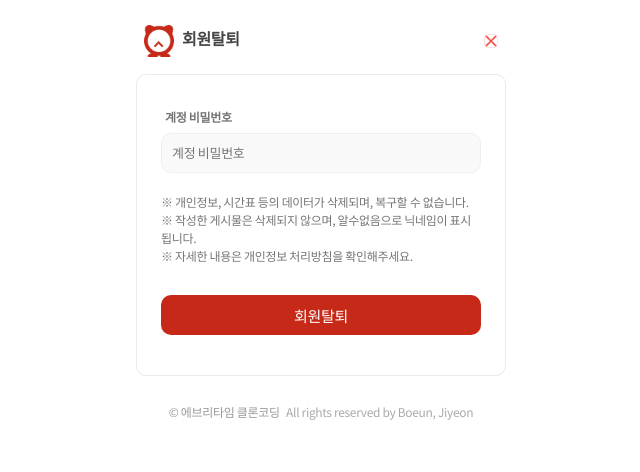
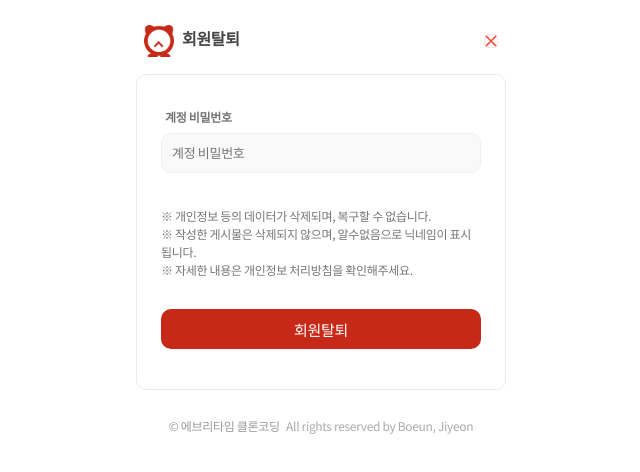
Before and after one commit to ansh9436/v1-fe, a React (Create React App) app: page /mypage/withdrawal in a window 1280 px wide. Shown: the top 472 px of the page, without its empty margins (319-959 px from the left). Built offline with nearby package versions, Linux system fonts and the light colour scheme.

Commit message:
마이페이지 수정

```diff
--- a/src/components/Register/RegisterInput.js
+++ b/src/components/Register/RegisterInput.js
@@ -1,7 +1,7 @@
 import React from "react";
 import "./RegisterInput.scss";
 
-const RegisterInput = ({labelName, name, type, placeholder, onChange, value,}) => (
+const RegisterInput = ({labelName, name, type, placeholder, onChange, value,autoComplete}) => (
     <label className='styledLabel'>
         {labelName}
         <input className='styledInput'
@@ -10,6 +10,7 @@ const RegisterInput = ({labelName, name, type, placeholder, onChange, value,}) =
                placeholder={placeholder}
                onChange={onChange}
                value={value}
+               autoComplete={autoComplete}
         />
     </label>
 )
--- a/src/pages/Login.js
+++ b/src/pages/Login.js
@@ -100,7 +100,7 @@ const Login = () => {
                             <button className='styledButton' type="submit">로그인</button>
                         </form>
                         <div className='styledDiv'>
-                            <Link to="./register">
+                            <Link to="../register">
                                 <span className='styledSpan'>에브리타임에 처음이신가요?</span>회원가입
                             </Link>
                         </div>
--- a/src/pages/MypageNickname.js
+++ b/src/pages/MypageNickname.js
@@ -7,15 +7,13 @@ import StyledBox from '../components/Style/StyledBox';
 import MyPageTitle from '../components/Style/MyPageTitle';
 import MyPageInput from '../components/Style/MyPageInput';
 import MyPageButton from '../components/Style/MyPageButton';
-import { useNavigate } from "react-router-dom";
 import { toast, ToastContainer } from "react-toastify";
 import "react-toastify/dist/ReactToastify.css";
 import { Formik } from "formik";
 import * as Yup from "yup";
 
 const MypageNickname = () => {
-    const navigate = useNavigate();
-    const { user_nick } = jwtUtils.getUser();
+    let { user_nick } = jwtUtils.getUser();
 
     const nickAlert = {
         color: '#757575',
@@ -55,18 +53,18 @@ const MypageNickname = () => {
                                 change_nick: change_nick,
                                 type: 'nick'
             })
-            .then(res => {
-                if(res.data.success) {
-                    jwtUtils.clearToken();
-                    toast.success(<h3>닉네임 변경 완료되었습니다.<br/>다시 로그인 하세요😎</h3>, {
+            .then(async res => {
+                if (res.data.success) {
+                    toast.success(<h3>닉네임 변경 완료되었습니다.😎</h3>, {
                         position: "top-center",
                         autoClose: 2000
                     });
-                    setTimeout(()=> {
-                        navigate("/login");
-                    }, 2000);
+                    values.change_nick = '';
+                    values.user_passwd = '';
+                    user_nick = change_nick;
+                    return await jwtUtils.tokenPublish();
                 } else {
-                    if(res.data.message === 'MypagePasswordNotCompare') {
+                    if (res.data.message === 'MypagePasswordNotCompare') {
                         toast.error(<h3>비밀번호가 일치하지 않습니다.</h3>, {
                             position: "top-center",
                         });
@@ -101,8 +99,9 @@ const MypageNickname = () => {
                     <StyledBox lineHeight="40px">
                         <ToastContainer/>
                         <form onSubmit={handleSubmit}>
-                            <MyPageTitle>기존의 닉네임은 '{user_nick}' 입니다. <br />새로운 닉네임 변경하세요</MyPageTitle>
+                            <MyPageTitle>기존의 닉네임은 <><font color='blue'>{user_nick}</font></> 입니다.</MyPageTitle>
                             <MyPageInput
+                                type='text'
                                 placeholder="변경할 닉네임"
                                 name="change_nick"
                                 onChange={handleChange}
@@ -118,6 +117,7 @@ const MypageNickname = () => {
                                 placeholder="계정 비밀번호"
                                 onChange={handleChange}
                                 value={values.user_passwd}
+                                autoComplete='new-password'
                             />
                             <div style={errorMessage}>
                                 {errors.user_passwd}
--- a/src/pages/MypagePasswd.js
+++ b/src/pages/MypagePasswd.js
@@ -8,12 +8,8 @@ import MyPageInput from '../components/Style/MyPageInput';
 import MyPageButton from '../components/Style/MyPageButton';
 import * as Yup from "yup";
 import { Formik } from "formik";
-import { useNavigate } from "react-router-dom";
 import { toast, ToastContainer } from "react-toastify";
-import {jwtUtils} from "../commons/utils";
-
 const MypagePasswd = () => {
-    const navigate = useNavigate();
 
     const titleBox = {
         display: 'flex',
@@ -34,7 +30,7 @@ const MypagePasswd = () => {
     };
     const passwdAlert = {
         color: '#999',
-        fontsize: '12px',
+        fontSize: '12px',
         lineHeight: '18px',
         marginTop: '20px'
     };
@@ -70,14 +66,13 @@ const MypagePasswd = () => {
             })
             .then((res) => {
                 if(res.data.success) {
-                    jwtUtils.clearToken();
-                    toast.success(<h3>비밀번호가 변경 완료되었습니다.<br/>다시 로그인 하세요😎</h3>, {
+                    toast.success(<h3>비밀번호가 변경 완료되었습니다.😎</h3>, {
                         position: "top-center",
                         autoClose: 2000
                     });
-                    setTimeout(()=> {
-                        navigate("/login");
-                    }, 2000);
+                    values.change_passwd = "";
+                    values.change_passwd2 =  "";
+                    values.user_passwd = "";
                 } else {
                     if(res.data.message === 'MypagePasswordNotCompare') {
                         toast.error(<h3>비밀번호가 일치하지 않습니다.</h3>, {
--- a/src/pages/MypageWithdrawal.js
+++ b/src/pages/MypageWithdrawal.js
@@ -1,4 +1,4 @@
-import React, { useState } from 'react';
+import React from 'react';
 import api from '../commons/api';
 import Header from '../components/Common/Header';
 import Footer from '../components/Common/Footer';
@@ -6,8 +6,13 @@ import StyledBox from '../components/Style/StyledBox';
 import MyPageTitle from '../components/Style/MyPageTitle';
 import MyPageInput from '../components/Style/MyPageInput';
 import MyPageButton from '../components/Style/MyPageButton';
+import { useNavigate } from "react-router-dom";
+import * as Yup from "yup";
+import { Formik } from "formik";
+import { toast, ToastContainer } from "react-toastify";
 
 const MypageWithdrawal = () => {
+    const navigate = useNavigate();
     const wAlert = {
         color: '#757575',
         fontSize: '12px',
@@ -15,27 +20,38 @@ const MypageWithdrawal = () => {
         lineHeight: '18px',
         marginTop: '16px'
     };
-    const [CurrentPassword, setCurrentPassword] = useState("");
-    const userFrom = localStorage.getItem('userId');
-    const onChangeHandler = (e) => {
-        setCurrentPassword(e.currentTarget.value);
-    }
-    const onSubmitHandler = (e) => {
-        e.preventDefault();
-        let body = {
-            _id: userFrom,
-            password: CurrentPassword
-        }
-        api.post('/user/withdrawal', body)
-            .then((response) => {
-                if(!response.data.success) {
-                    alert(response.data.message);
+    const errorMessage = {
+        padding: '7px 10px',
+        fontSize: '0.7rem',
+        color: 'red',
+        fontWeight: 'bold'
+    };
+    const validationSchema = Yup.object().shape({
+        user_passwd: Yup.string()
+            .required("비밀번호를 입력하세요!"),
+    });
+    const onSubmitWithdrawal = async (values) => {
+        const {user_passwd} = values;
+        await api.delete('/api/mypage', {data: {user_passwd: user_passwd}})
+            .then((res) => {
+                if (res.data.success) {
+                    toast.success(<h3>탈퇴 처리가 완료되었습니다.😎</h3>, {
+                        position: "top-center",
+                        autoClose: 2000
+                    });
+                    setTimeout(() => {
+                        navigate("/login");
+                    }, 2000);
                 } else {
-                    if(response.data.success) {
-                        alert("회원탈퇴가 완료되었습니다.");
-                        window.location.href("/");
+                    if (res.data.message === 'MypagePasswordNotCompare') {
+                        toast.error(<h3>비밀번호가 일치하지 않습니다.</h3>, {
+                            position: "top-center",
+                        });
                     } else {
-                        alert("회원탈퇴에 실패했습니다.")
+                        console.error(res.data.message);
+                        toast.error(<h3>탈퇴 처리 중 에러가 발생했습니다.<br/>다시 시도 하세요</h3>, {
+                            position: "top-center",
+                        });
                     }
                 }
             })
@@ -43,24 +59,38 @@ const MypageWithdrawal = () => {
 
     return (
         <>
-            <Header title='회원탈퇴' topLink="/board" isBackButton={true} />
+            <Header title='회원탈퇴' topLink="/board" isBackButton={true}/>
+            <Formik
+                initialValues={{
+                    user_passwd: ""
+                }}
+                validationSchema={validationSchema}
+                onSubmit={onSubmitWithdrawal}
+            >
+                {({values, handleSubmit, handleChange, errors}) => (
                     <StyledBox>
-                <form onSubmit={onSubmitHandler}>
+                        <ToastContainer/>
                         <MyPageTitle>계정 비밀번호</MyPageTitle>
+                        <form onSubmit={handleSubmit}>
                             <MyPageInput
                                 type="password"
                                 placeholder="계정 비밀번호"
-                        value={CurrentPassword}
-                        onChange={onChangeHandler}
+                                value={values.user_passwd}
+                                onChange={handleChange}
                             />
+                            <div style={errorMessage}>
+                                {errors.user_passwd}
+                            </div>
                             <p style={wAlert}>
-                        ※ 개인정보, 시간표 등의 데이터가 삭제되며, 복구할 수 없습니다.
+                                ※ 개인정보 등의 데이터가 삭제되며, 복구할 수 없습니다.
                                 <br/> ※ 작성한 게시물은 삭제되지 않으며, 알수없음으로 닉네임이 표시됩니다.
                                 <br/> ※ 자세한 내용은 개인정보 처리방침을 확인해주세요.
                             </p>
                             <MyPageButton type="submit">회원탈퇴</MyPageButton>
                         </form>
                     </StyledBox>
+                )}
+            </Formik>
             <Footer/>
         </>
     )
--- a/src/pages/Register.js
+++ b/src/pages/Register.js
@@ -125,7 +125,7 @@ const Register = () => {
                 <StyledContainer>
                     <ToastContainer/>
                     <div>
-                        <Header link={"./"} title="회원가입" backbutton={true} />
+                        <Header link={"./"} title="회원가입" isBackButton={true} />
                         <StyledBox padding="18px 16px" lineHeight="20px">
                             <form onSubmit={handleSubmit}>
                                 <RegisterInput
@@ -135,6 +135,7 @@ const Register = () => {
                                     placeholder="이메일"
                                     onChange={handleChange}
                                     value={values.user_email}
+                                    autoComplete='off'
                                 />
                                 <div className="error-message">
                                     {errors.user_email}
@@ -146,6 +147,7 @@ const Register = () => {
                                     placeholder="비밀번호"
                                     onChange={handleChange}
                                     value={values.user_passwd}
+                                    autoComplete='new-password'
                                 />
                                 <div className="error-message">
                                     {errors.user_passwd}
@@ -157,6 +159,7 @@ const Register = () => {
                                     placeholder="비밀번호 확인"
                                     onChange={handleChange}
                                     value={values.user_passwd2}
+                                    autoComplete='new-password'
                                 />
                                 <div className="error-message">
                                     {errors.user_passwd2}
@@ -168,6 +171,7 @@ const Register = () => {
                                     placeholder="닉네임"
                                     onChange={handleChange}
                                     value={values.user_nick}
+                                    autoComplete='off'
                                 />
                                 <div className="error-message">
                                     {errors.user_nick}
```
Also changed, not shown: src/components/Common/Header.js (+6 -2 lines), src/pages/MypageBoard.js (+16 -14 lines), src/pages/MypageEmail.js (+13 -12 lines). Lines whose indentation alone changed are shown as unchanged.
